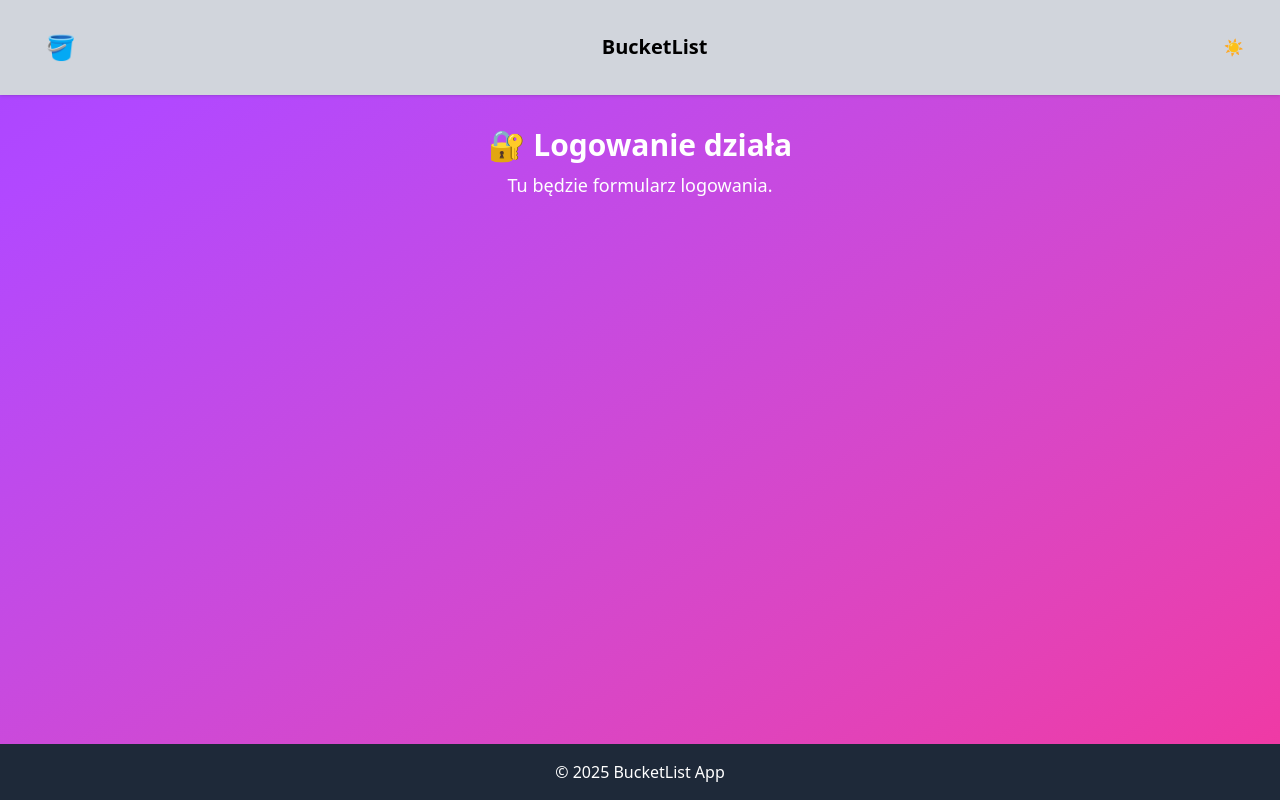
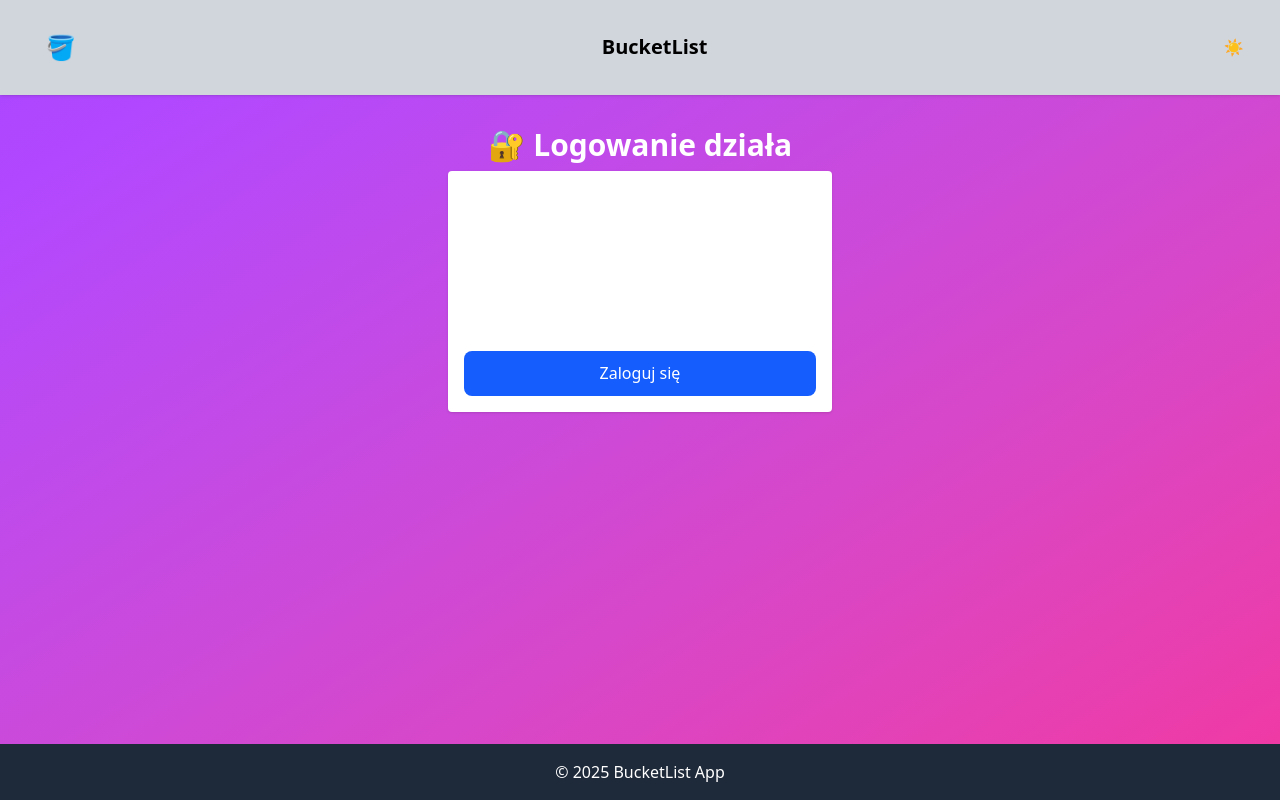
Before and after one commit to sabaudianin/bucketList, a React (Vite) app: page /login in a window 1280 px wide. Built offline with nearby package versions, Linux system fonts and the light colour scheme; no server answers.

Commit message:
Added ReactHookForm & Zod, added LoginForm COmponent & Validation Schema

```diff
--- a/package.json
+++ b/package.json
@@ -10,11 +10,14 @@
     "preview": "vite preview"
   },
   "dependencies": {
+    "@hookform/resolvers": "^5.1.1",
     "@supabase/supabase-js": "^2.50.0",
     "framer-motion": "^12.18.1",
     "react": "^19.1.0",
     "react-dom": "^19.1.0",
+    "react-hook-form": "^7.58.1",
     "react-router-dom": "^7.6.2",
+    "zod": "^3.25.67",
     "zustand": "^5.0.5"
   },
   "devDependencies": {
--- /dev/null
+++ b/src/components/Auth/LoginForm/LoginForm.tsx
@@ -0,0 +1,59 @@
+import React from "react";
+import { useForm } from "react-hook-form";
+import { zodResolver } from "@hookform/resolvers/zod";
+import { loginSchema } from "../../../lib/validations/authSchema/authSchema";
+import type { LoginFormData } from "../../../lib/validations/authSchema/authSchema";
+
+export const LoginForm = () => {
+  const {
+    register,
+    handleSubmit,
+    formState: { errors, isSubmitting },
+  } = useForm<LoginFormData>({
+    resolver: zodResolver(loginSchema),
+  });
+
+  const onSubmit = async (data: LoginFormData) => {
+    console.log("Logowanie:", data);
+    // supabase.auth.signInWithPassword(data)
+  };
+
+  return (
+    <form
+      onSubmit={handleSubmit(onSubmit)}
+      className="max-w-sm mx-auto p-4 bg-white dark:bg-gray-800 rounded shadow space-y-4"
+    >
+      <div>
+        <label className="block mb-1 text-sm font-medium">Email</label>
+        <input
+          type="email"
+          {...register("email")}
+          className="w-full p-2 border rounded"
+        />
+        {errors.email && (
+          <p className="text-sm text-red-500">{errors.email.message}</p>
+        )}
+      </div>
+
+      <div>
+        <label className="block mb-1 text-sm font-medium">Hasło</label>
+        <input
+          type="password"
+          {...register("password")}
+          className="w-full p-2 border rounded"
+        />
+        {errors.password && (
+          <p className="text-sm text-red-500">{errors.password.message}</p>
+        )}
+      </div>
+
+      <button
+        type="submit"
+        disabled={isSubmitting}
+        className="w-full py-2 bg-blue-600 text-white rounded hover:bg-blue-700 disabled:opacity-50"
+      >
+        Zaloguj się
+      </button>
+    </form>
+  );
+};
--- /dev/null
+++ b/src/lib/validations/authSchema/authSchema.ts
@@ -0,0 +1,10 @@
+import { z } from "zod";
+
+export const loginSchema = z.object({
+  email: z.string().email({ message: "Email invalid" }),
+  password: z
+    .string()
+    .min(8, { message: "Password too short.Min 8 charakters" }),
+});
+
+export type LoginFormData = z.infer<typeof loginSchema>;
--- a/src/pages/Login/Login.tsx
+++ b/src/pages/Login/Login.tsx
@@ -1,18 +1,12 @@
+import { LoginForm } from "../../components/Auth/LoginForm/LoginForm";
 import PageTransition from "../../components/PageTransition/PageTransition";
-import { supabase } from "../../lib/supabaseClient";
-
-// const { data, error } = await supabase.auth.signInWithPassword({
-//   email: "email@example.com",
-//   password: "password123",
-// });
 
 export default function Login() {
-  // console.log(data, error);
   return (
     <PageTransition>
       <div className="p-8 h-screen bg-gradient-to-br from-purple-500 to-pink-500 shadow-lg text-white">
         <h2 className="text-3xl font-bold mb-2">🔐 Logowanie działa</h2>
-        <p className="text-lg">Tu będzie formularz logowania.</p>
+        <LoginForm />
       </div>
     </PageTransition>
   );
```
Also changed, not shown: 1 other file (tests, documents, lock files or other folders).
